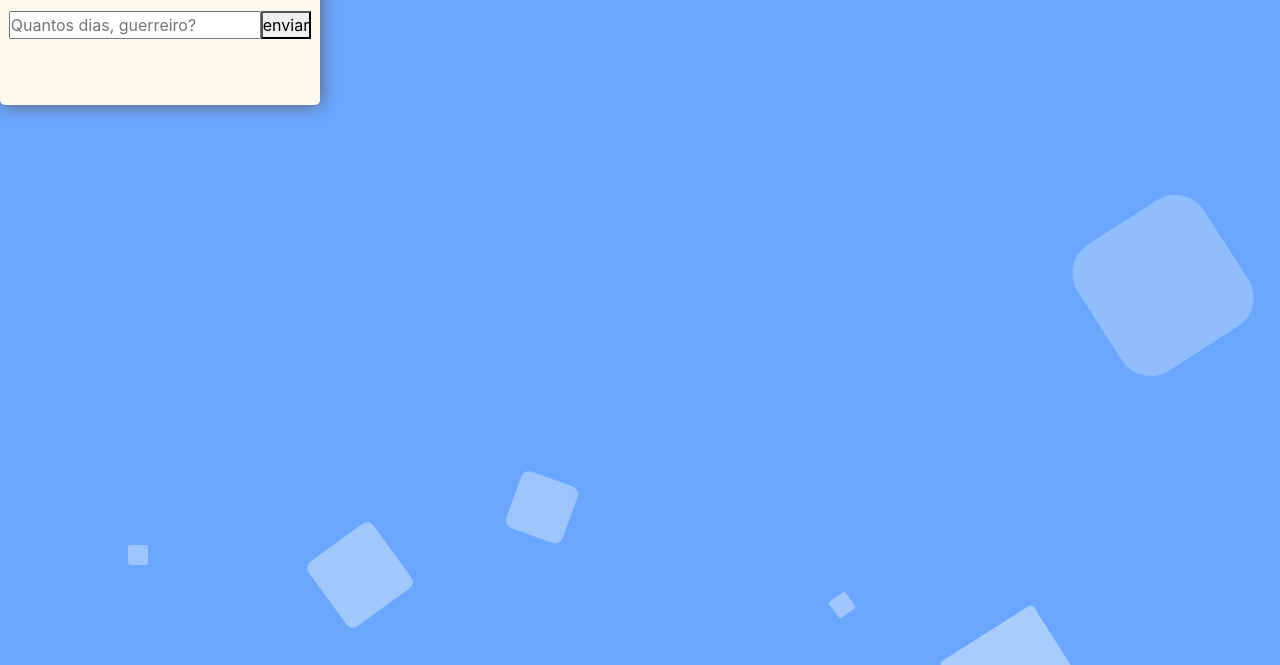
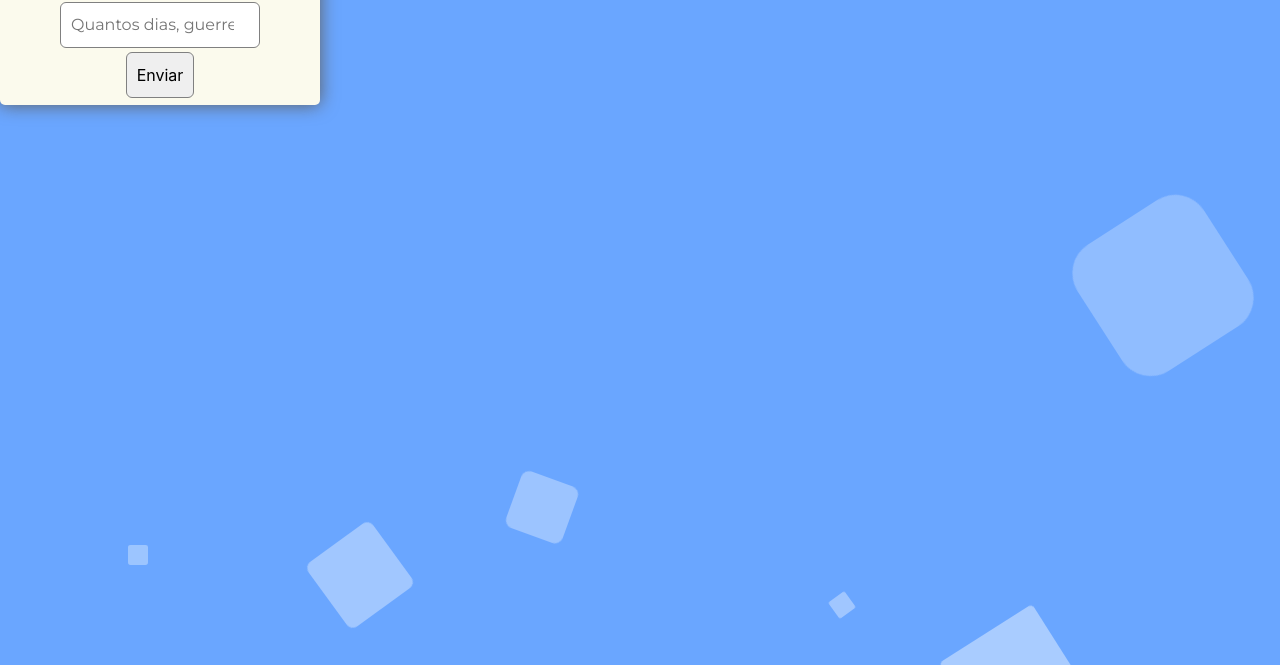
Before and after one commit to L0rdSaiyan/no-fap-counter, a website: page index.html in a window 1280 px wide. Shown: the part 135-800 px from the top of the page. Drawn offline with nearby package versions, Linux system fonts and the light colour scheme; some packages are replaced by stand-ins of ours; a script that the page names is missing.

Commit message:
estilizado o campo e o botão do formulário

```diff
--- a/app.js
+++ b/app.js
@@ -1,7 +1,7 @@
 
 function frase(){
 
-    const array = ["Continue firme, soldado!", "O seu pau pode estar mole, mas a sua honra está intacta.", "NÃO PEÇA O LINK! NÃO SE CORROMPA POR ESSA PRAGA!", "O MAIOORRRR!!!", "Até o diabo tem medo de você agora!", "Desativa essa guia anônima aí que eu to vendo kkkkk", "E esse nuds aí no teu celular hein? kkkk apaga saporrakkkkk", "Calma garotão, essa vontade é temporária, o orgulho de ganhar é eterno!", "pro"]
+    const array = ["Continue firme, soldado!", "O seu pau pode estar mole, mas a sua honra está intacta.", "NÃO PEÇA O LINK! NÃO SE CORROMPA POR ESSA PRAGA!", "O MAIOORRRR!!!", "Até o diabo tem medo de você agora!", "Desativa essa guia anônima aí que eu to vendo kkkkk", "E esse nuds aí no teu celular hein? kkkk apaga saporrakkkkk", "Calma garotão, essa vontade é temporária, o orgulho de ganhar é eterno!", "Prohibido el modo sexo... Primer aviso!"]
     let entrada = document.getElementById("entrada").value
     let frase = Math.floor(Math.random()*7)
     alertify.alert(entrada+" dias",array[frase],
--- a/index.html
+++ b/index.html
@@ -16,7 +16,7 @@
     <main>
         <div class="form">
             <input type="number" name="" id="entrada" placeholder="Quantos dias, guerreiro?">
-            <button class="enviar" onclick="frase();">enviar</button>
+            <button class="enviar" onclick="frase();">Enviar</button>
         </div>
         <div class="area" >
             <ul class="circles">
--- a/style.css
+++ b/style.css
@@ -1,3 +1,6 @@
+@import url('https://fonts.googleapis.com/css2?family=Montserrat&display=swap');
+
+
 * {
     padding: 0;
     margin: 0;
@@ -44,6 +47,7 @@ main {
     display: flex;
     justify-content: center;
     align-items: center;
+
     -webkit-box-shadow: 0px 0px 18px 0px rgb(94, 94, 94);
     box-shadow: 0px 0px 18px 0px rgb(94, 94, 94);
     border-radius: 5px;
@@ -173,3 +177,34 @@ main {
     }
 
 }
+
+#entrada{
+
+    border-radius: 6px;
+    border: 1px solid gray;
+    padding: 10px;
+    font-family: 'Montserrat', sans-serif;
+    width: 200px;
+    text-align: center;
+
+}
+
+.enviar{
+
+    position: absolute;
+    margin-top: 100px;
+    border-radius: 6px;
+    border: 1px solid gray;
+    padding: 10px;
+
+}
+
+.enviar:hover{
+
+    transition: 200ms;
+    background-color: green;
+    color: white;
+    cursor: pointer;
+    transform: scale(1.1);
+
+}
```
